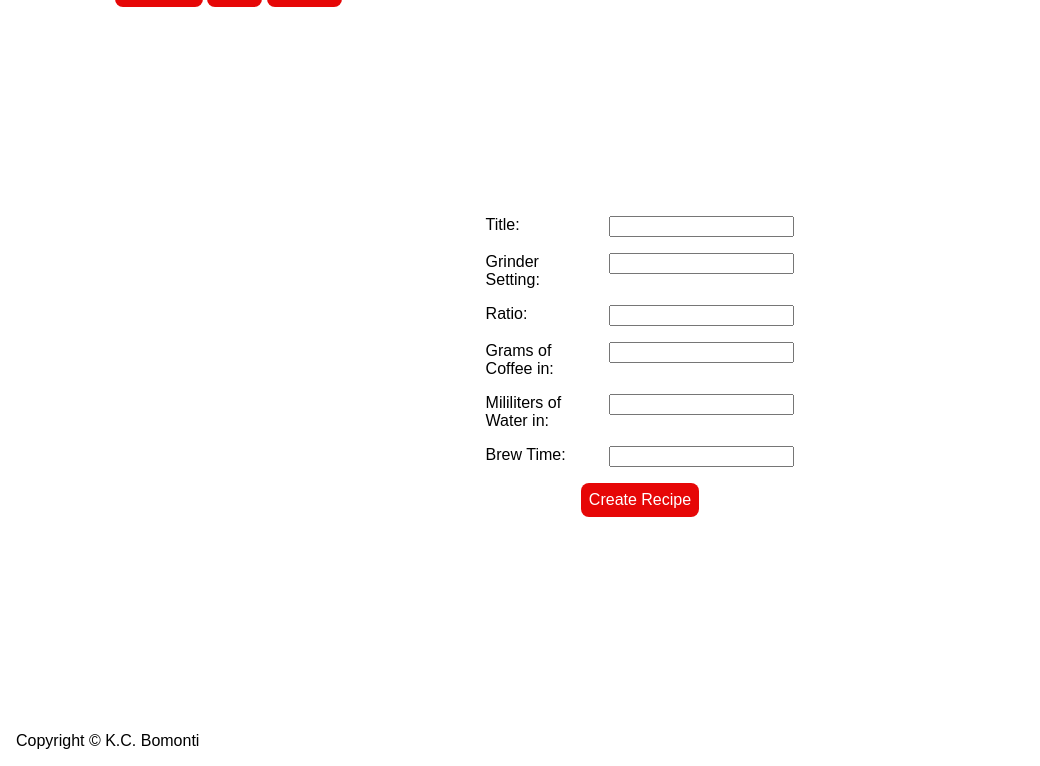
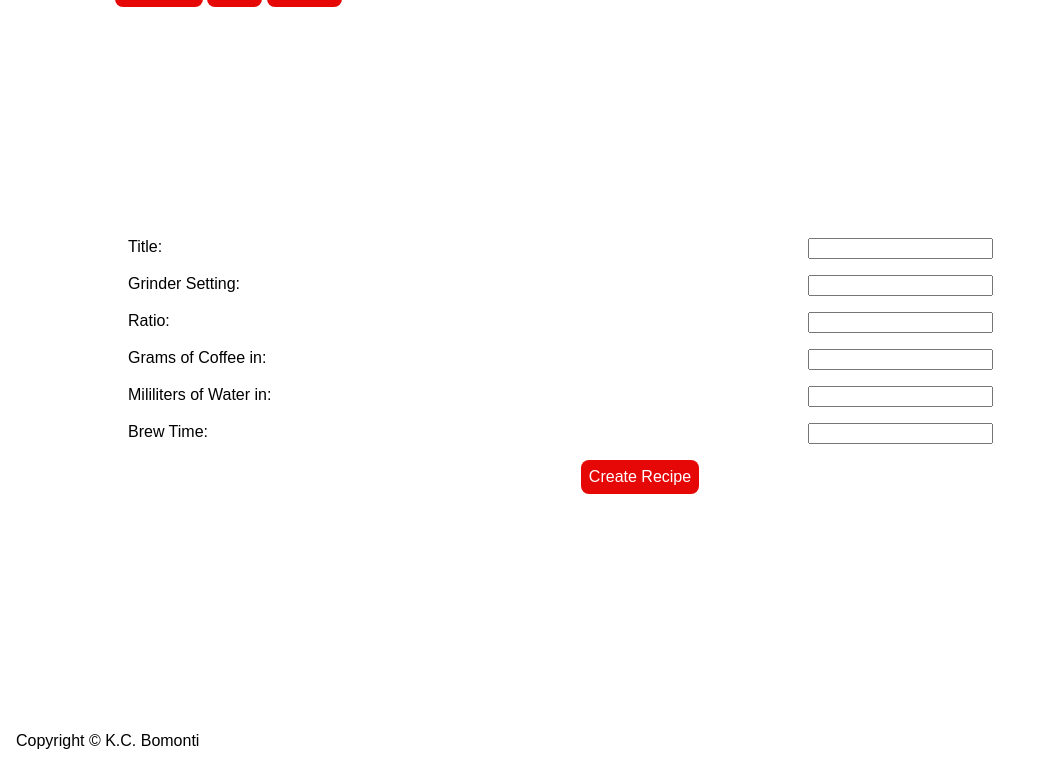
Before and after one commit to TwoStarLightMints/brew_it_again, a Django app: page /new_recipe in a window 1280 px wide. Shown: the part 34-800 px from the top of the page, without its empty margins (0-1040 px from the left). Run offline with Django 5.2, Linux system fonts and the light colour scheme; parts of the project's set-up code (start-up, migrations or seed data) failed here and were passed over.

Commit message:
Move the responsibility of centering to other style files

```diff
--- a/bia_proj/static/base.css
+++ b/bia_proj/static/base.css
@@ -18,10 +18,6 @@ header, footer {
     margin: 1em;
 }
 
-main {
-    margin: 0 auto;
-}
-
 .rounded-button {
     text-decoration: none;
     padding: .5em;
```
